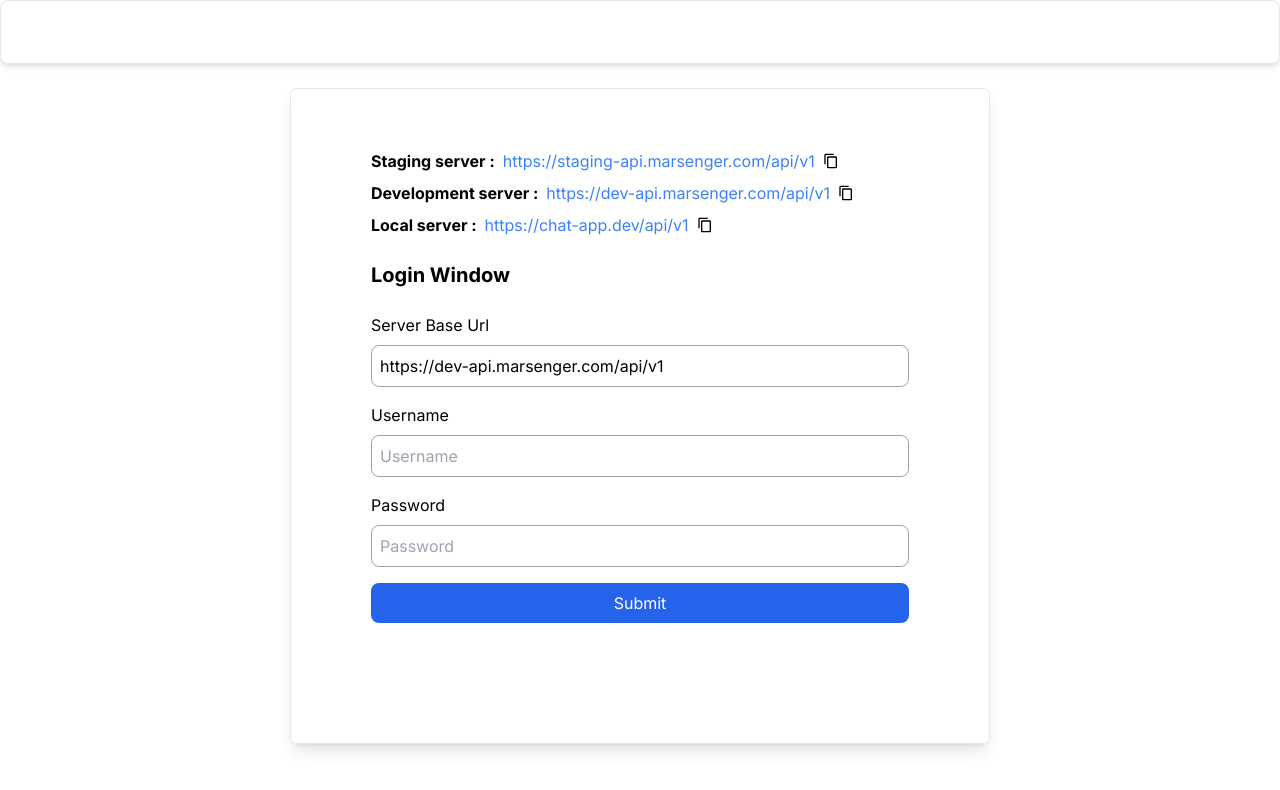
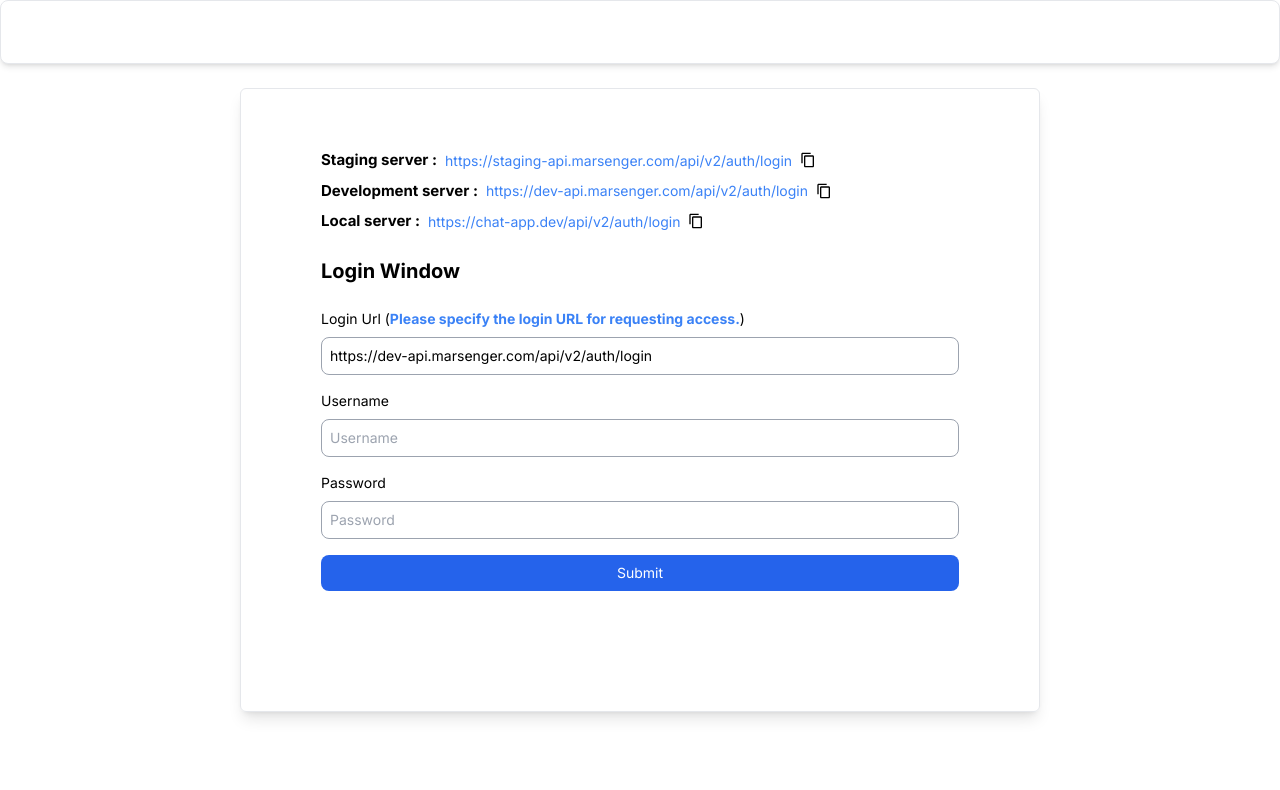
Before and after one commit to coder-bijay/socket_testing_platform, a Next.js app: page /login in a window 1280 px wide. Shown: the top 790 px of the page. Built offline with nearby package versions, Linux system fonts and the light colour scheme.

Commit message:
fix: handle the api not found issue in login, implement the actual login url

```diff
--- a/src/app/login/page.tsx
+++ b/src/app/login/page.tsx
@@ -23,7 +23,7 @@
 
 const Login = () => {
   const [baseUrl, setBaseUrl] = useState(
-    "https://dev-api.marsenger.com/api/v1"
+    "https://dev-api.marsenger.com/api/v2/auth/login"
   );
   const [username, setusername] = useState("");
   const [password, setpassword] = useState("");
@@ -56,7 +56,7 @@
     e.preventDefault();
     setLoading(true);
     try {
-      const { data } = await axios.post(`${baseUrl}/auth/login`, {
+      const { data } = await axios.post(baseUrl, {
         username,
         password,
         registrationToken: `${randomWord}n1boH6po7f8OBYT1SGGQn:Awao1fEeJPOzzqd2oqg2tflnZ_e1uZF5p4AbbFrVHMOLb6Znh6Uhe_vYxDit41J3KFbzUKYybpLKiwFTEdSq-yRSqFbJsbsQNuV3kF1ACsKUd-lK_8RXFoyAeGCje2vg6D_QMJq3fm6i`,
@@ -84,10 +84,17 @@
       router.push("/");
     } catch (err: any) {
       console.log(err);
-      setResponseMessage({
-        message: err?.response?.data?.message,
-        type: "ERROR",
-      });
+      if (err.response && err.response.status === 404) {
+        setResponseMessage({
+          message: "404 - Api not found",
+          type: "ERROR",
+        });
+      } else {
+        setResponseMessage({
+          message: err?.response?.data?.message || "An error occurred",
+          type: "ERROR",
+        });
+      }
     } finally {
       setLoading(false);
     }
@@ -95,33 +102,43 @@
 
   return (
     <div className="w-full flex justify-center py-6 items-center">
-      <div className="w-full lg:w-[700px] pb-20 shadow-lg border rounded-md flex flex-col gap-6 py-5 px-10">
+      <div className="w-full lg:w-[800px] pb-20 shadow-lg border rounded-md flex flex-col gap-6 py-5 px-10">
         <div className="p-10 flex flex-col gap-6">
           <div className="flex flex-col gap-2">
             <div className="flex flex-row gap-2 items-center">
-              <span className="font-bold">Staging server :</span>
-              <span className="text-blue-500">
-                https://staging-api.marsenger.com/api/v1
+              <span className="text-[15px] font-bold">Staging server :</span>
+              <span className="text-blue-500 text-[14px]">
+                https://staging-api.marsenger.com/api/v2/auth/login
               </span>
-              <CopyContent content="https://staging-api.marsenger.com/api/v1" />
+              <CopyContent content="https://staging-api.marsenger.com/api/v2/auth/login" />
             </div>
             <div className="flex flex-row gap-2 items-center">
-              <span className="font-bold">Development server :</span>
-              <span className="text-blue-500">
-                https://dev-api.marsenger.com/api/v1
+              <span className="text-[15px] font-bold">
+                Development server :
               </span>
-              <CopyContent content="https://dev-api.marsenger.com/api/v1" />
+              <span className="text-blue-500 text-[14px]">
+                https://dev-api.marsenger.com/api/v2/auth/login
+              </span>
+              <CopyContent content="https://dev-api.marsenger.com/api/v2/auth/login" />
             </div>
             <div className="flex flex-row gap-2 items-center">
-              <span className="font-bold">Local server :</span>
-              <span className="text-blue-500">https://chat-app.dev/api/v1</span>
-              <CopyContent content="https://chat-app.dev/api/v1" />
+              <span className="text-[15px] font-bold">Local server :</span>
+              <span className="text-blue-500 text-[14px]">
+                https://chat-app.dev/api/v2/auth/login
+              </span>
+              <CopyContent content="https://chat-app.dev/api/v2/auth/login" />
             </div>
           </div>
           <h1 className="font-bold text-xl">Login Window</h1>
           <form onSubmit={handleSubmit} className="flex flex-col gap-4">
-            <div className="flex flex-col gap-2">
-              <label>Server Base Url</label>
+            <div className="flex flex-col gap-2 text-sm">
+              <label className="w-full">
+                Login Url (
+                <span className="text-blue-500 text-sm font-bold">
+                  Please specify the login URL for requesting access.
+                </span>
+                )
+              </label>
               <input
                 value={baseUrl}
                 autoComplete="on"
@@ -130,11 +147,11 @@
                 onChange={(e) => {
                   setBaseUrl(e.target.value);
                 }}
-                placeholder="Username"
+                placeholder="Please specify the login url"
               />
             </div>
 
-            <div className="flex flex-col gap-2">
+            <div className="flex flex-col gap-2 text-sm">
               <label>Username</label>
               <input
                 autoComplete="on"
@@ -146,7 +163,7 @@
                 placeholder="Username"
               />
             </div>
-            <div className="flex flex-col gap-2">
+            <div className="flex flex-col gap-2 text-sm">
               <label>Password</label>
               <input
                 autoComplete="on"
@@ -174,7 +191,7 @@
             <button
               disabled={!username && !password && loading}
               type="submit"
-              className={`p-2 bg-gray-700 ${
+              className={`p-2 text-sm bg-gray-700 ${
                 !username && !password && loading
                   ? "!bg-blue-300 !cursor-not-allowed"
                   : "!bg-blue-600 !cursor-pointer"
```
Also changed, not shown: 1 other file (tests, documents, lock files or other folders).
